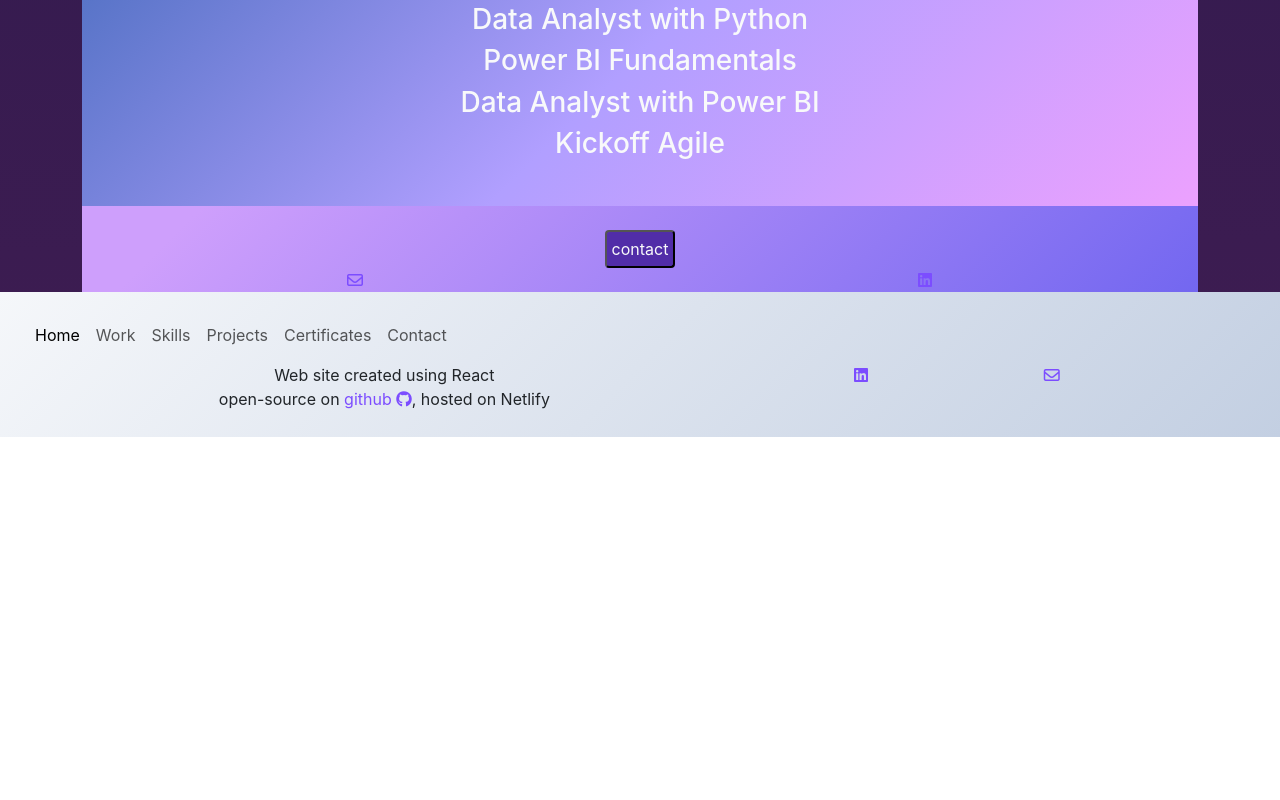
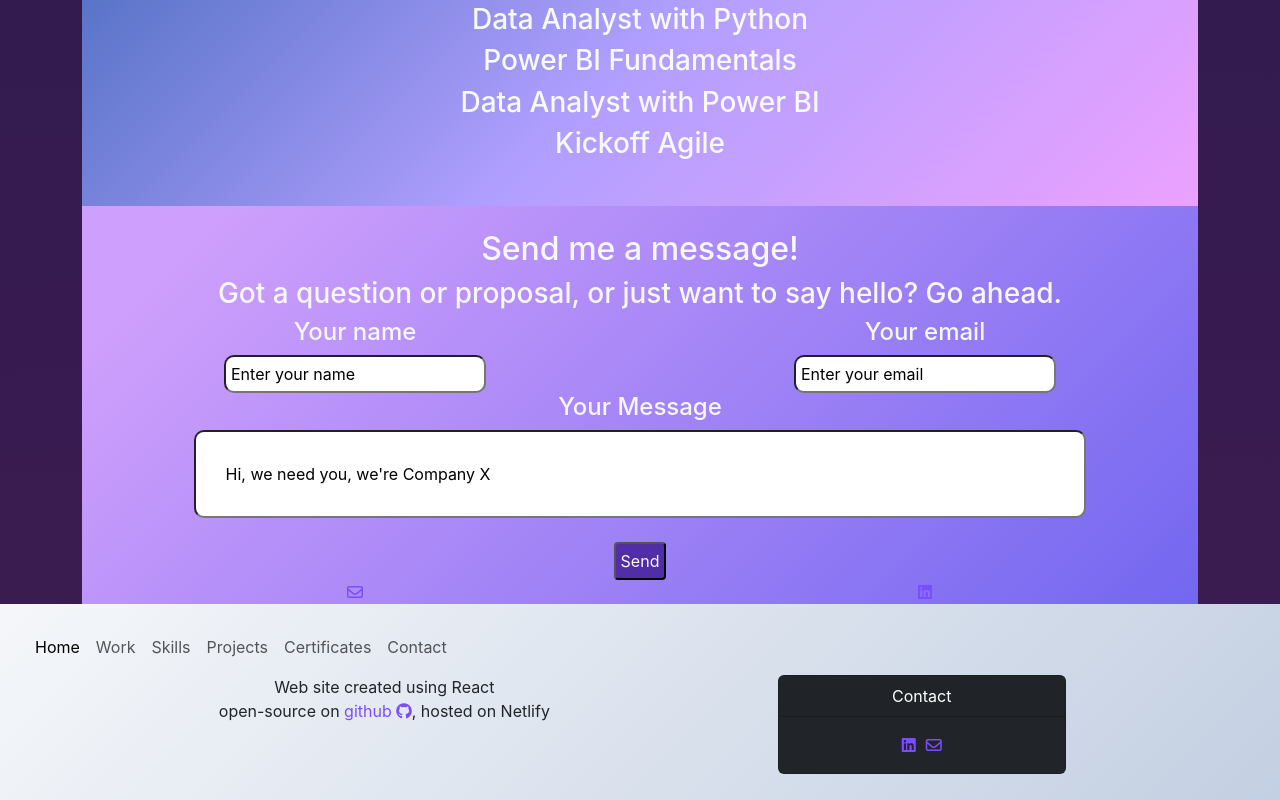
Before and after one commit to sorim492/portafolio-evyi, a React (Create React App) app: page / in a window 1280 px wide. Shown: the part 2068-2868 px from the top of the page. Before the commit the page ends 2505 px from the top, so only its background shows below. Built offline with nearby package versions, Linux system fonts and the light colour scheme.

Commit message:
update contact section

```diff
--- a/src/App.css
+++ b/src/App.css
@@ -21,6 +21,14 @@ footer .container{
   margin-left: 5px;
   text-align: center;
   padding: 10px;
+}
+
+footer .card{
+width: 18rem;
+}
+
+footer .card-body a{
+  margin: 5px;
 }
 
 .App-logo{
@@ -110,9 +118,20 @@ footer .container{
   background: linear-gradient(135deg, rgb(206, 159, 252) 10%, rgb(115, 103, 240) 100%);
 }
 
-.contact-text{
-  border-radius: 4px;
+.contact-name {
+  border-radius: 10px;
   padding: 5px;
+}
+
+.contact-email{
+  border-radius: 10px;
+  padding: 5px;
+}
+
+.contact-message{
+  border-radius: 10px;
+  padding: 30px;
+  width: 80%;
 }
 
 .contact-btn{
--- a/src/App.js
+++ b/src/App.js
@@ -49,14 +49,19 @@ function App() {
                 open-source on
               <a href='https://github.com/sorim492/portafolio-evyi.git' target='_blank' rel="noreferrer" className='App-link'> github <i class="fa-brands fa-github"></i></a>, hosted on Netlify</p>
             </div>
-            <div className='col-2'>
-              <a href='https://www.linkedin.com/in/evyeniamm/' target='_blank' rel="noreferrer" className='App-link'><i class="fa-brands fa-linkedin"></i></a>
+            <div className='col-4'>
+            <div class="card text-bg-dark mb-3">
+            <div class="card-header">Contact</div>
+              <div class="card-body">
+                <a href='https://www.linkedin.com/in/evyeniamm/' target='_blank' rel="noreferrer" className='App-link'><i class="fa-brands fa-linkedin"></i></a>
+                <a href='mailto:evyeniamm@hotmail.com' target='_blank' rel="noreferrer" className='App-link'><i class="fa-regular fa-envelope"></i></a>
+              </div>
             </div>
-            <div className='col-2'>
-              <a href='mailto:evyeniamm@hotmail.com' target='_blank' rel="noreferrer" className='App-link'><i class="fa-regular fa-envelope"></i></a>
+        </div>
             </div>
+
           </div>
-        </div>
+
       </footer>
     </div>
   );
--- a/src/Contact.js
+++ b/src/Contact.js
@@ -13,8 +13,28 @@ export default function Contact(){
     return(
         <div className="contact" id="contact">
             <br/>
+            <h2>Send me a message!</h2>
+            <h3>Got a question or proposal, or just want
+               to say hello? Go ahead.</h3>
             <form>
-                <input type="submit" value="contact" className="contact-btn" onClick={contactUs}/>
+               <div className="row">
+                  <div className="col-6">
+                     <h4>Your name</h4>
+                     <input type="text" value="Enter your name" className="contact-name"/>
+                  </div>
+                  <div className="col-6">
+                     <h4>Your email</h4>
+                     <input type="text" value="Enter your email" className="contact-email"/>
+                  </div>
+               </div>
+               <div className="row">
+                  <div className="col-12">
+                  <h4>Your Message</h4>
+                     <input type="text" value="Hi, we need you, we're Company X" className="contact-message"/>
+                  </div>
+               </div>
+               <br/>
+               <input type="submit" value="Send" className="contact-btn" onClick={contactUs}/>
             </form>
             <div className="row">
                <div className='col-6'>
```
